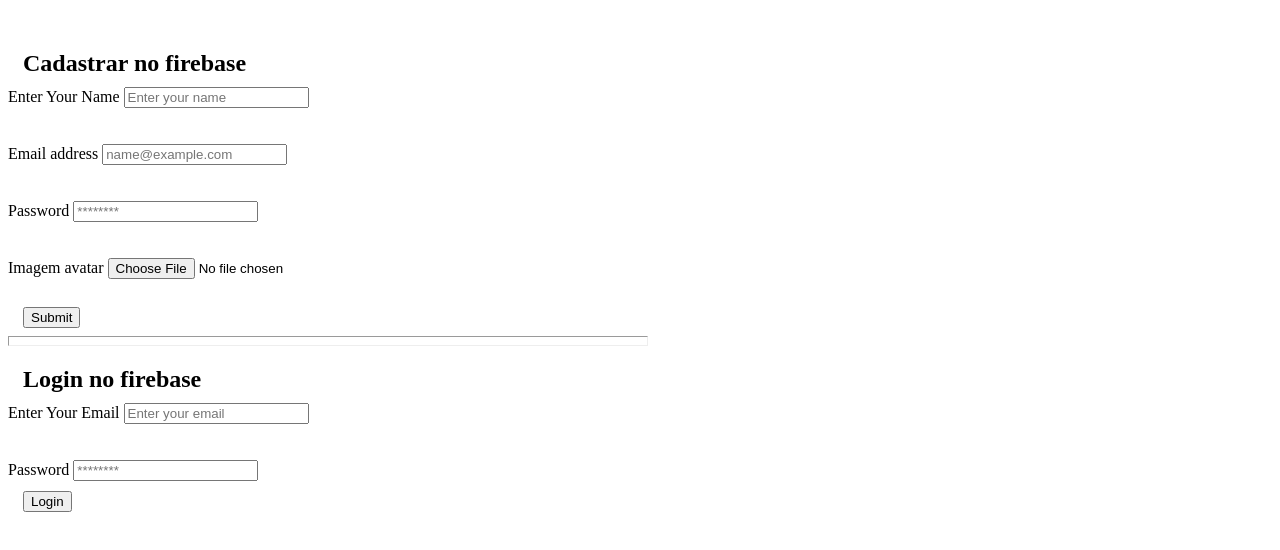
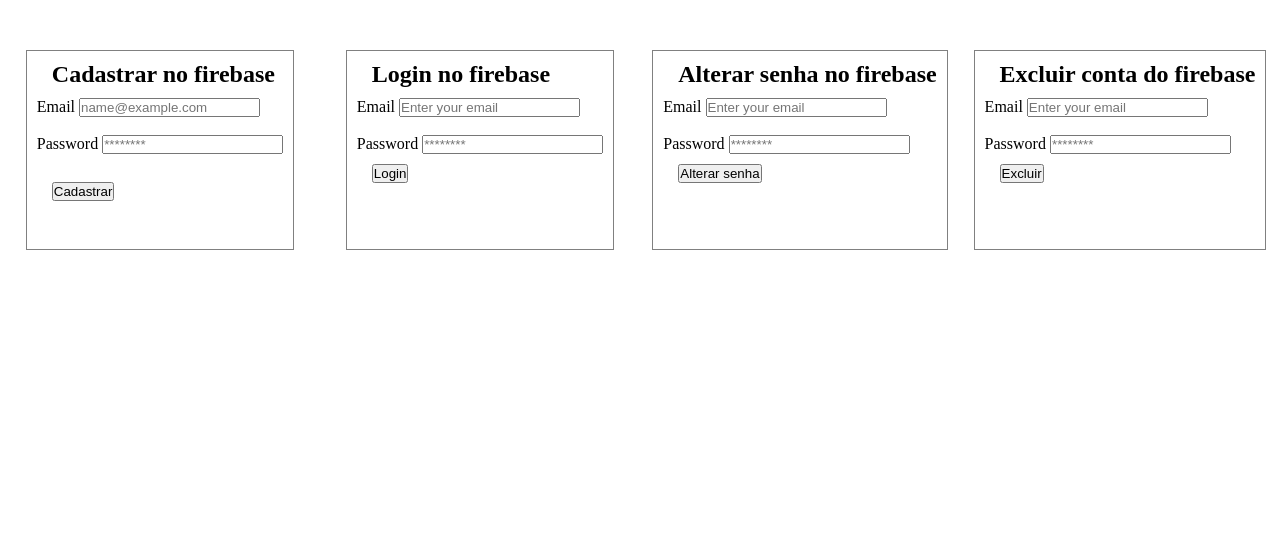
Before and after one commit to Rodrigoluma/WebAPI_E-commerce_Group, a website with bundled scripts: page index.html in a window 1280 px wide. Built offline with nearby package versions, Linux system fonts and the light colour scheme.

Commit message:
email conf cadastro e inserido logout

```diff
--- a/cadast.js
+++ b/cadast.js
@@ -4,7 +4,7 @@
 
 import { getAnalytics } from "https://www.gstatic.com/firebasejs/9.9.2/firebase-analytics.js";
 
-import { getAuth, createUserWithEmailAndPassword, signInWithEmailAndPassword } from 'https://www.gstatic.com/firebasejs/9.9.2/firebase-auth.js';
+import { getAuth, createUserWithEmailAndPassword, signInWithEmailAndPassword, sendSignInLinkToEmail, signOut } from 'https://www.gstatic.com/firebasejs/9.9.2/firebase-auth.js';
 
 
 // TODO: Add SDKs for Firebase products that you want to use
@@ -55,12 +55,11 @@
   });
 } */
 
-const nameCad = document.getElementById('name').value;
+
 const emailCad = document.getElementById('email');
 const passCad = document.getElementById('password');
-const photoCad = document.getElementById('imgAvatar').value;
 const btnSend = document.getElementById('btnCad');
-
+const returnCad = document.getElementById('retornocad');
 
 //---------------------NOVO USER EMAIL/SENHA
 
@@ -70,16 +69,51 @@
     createUserWithEmailAndPassword(auth, emailCad.value, passCad.value)
   .then((userCredential) => {
     // Signed in
-    console.log("user cadastrado" + emailCad.value + passCad.value);
+    returnCad.innerText = 'Cadastrado com sucesso!';
+
     const user = userCredential.user;
+
+    // ...ENVIO DE EMAIL DE VERIFICAÇÃO
+    const actionCodeSettings = {
+        // URL you want to redirect back to. The domain (www.example.com) for this
+        // URL must be in the authorized domains list in the Firebase Console.
+        url: 'https://rodrigoluma.github.io/WebAPI_E-commerce_Group/',
+        // This must be true.
+        handleCodeInApp: true,
+        iOS: {
+          bundleId: 'com.example.ios'
+        },
+        android: {
+          packageName: 'com.example.android',
+          installApp: true,
+          minimumVersion: '12'
+        },
+        dynamicLinkDomain: 'example.page.link'
+      };
+    sendSignInLinkToEmail(auth, emailCad.value, actionCodeSettings)
+  .then(() => {
+    // The link was successfully sent. Inform the user.
+    // Save the email locally so you don't need to ask the user for it again
+    // if they open the link on the same device.
+    window.localStorage.setItem('emailForSignIn', email);
+    console.log('email enviado');
     // ...
   })
   .catch((error) => {
     const errorCode = error.code;
     const errorMessage = error.message;
-    console.log('erro de cadastro');
+    console.log('email nao enviado erro: ' + errorCode + errorMessage);
+    // ...
+  });
+  })
+  .catch((error) => {
+    const errorCode = error.code;
+    const errorMessage = error.message;
+    returnCad.innerText = "Usuário já cadastrado!"
+
     // ..
   });
+
 });
 
 //---------------------LOGIN USER EMAIL/SENHA
@@ -87,6 +121,9 @@
 const emailLog = document.getElementById('emailLogin');
 const passLog = document.getElementById('passLogin');
 const btnLogin = document.getElementById('btnLogin');
+const returnLog = document.getElementById('retornologin');
+const divLogin = document.querySelector('.divLogin');
+const divLogout = document.querySelector('.divLogado');
 
 btnLogin.addEventListener('click', () => {
 
@@ -96,22 +133,36 @@
   .then((userCredential) => {
     // Signed in
     const user = userCredential.user;
-    console.log('logado' + emailLog.value + passLog.value);
-    // ...
+    returnLog.innerText = "Login realizado!"
+    // troca por botão deslogar
+    divLogin.style.display = "none";
+divLogout.style.display = "block";
   })
   .catch((error) => {
     const errorCode = error.code;
     const errorMessage = error.message;
-    console.log('não logou' + emailLog.value + passLog.value);
+    returnLog.innerText = "Usuário/Senha inválidos!"
   });
-})
-/*
-<!-- url do realtime database -->
-<!-- https://console.firebase.google.com/u/1/project/e-commercedbtechteam/database/e-commercedbtechteam-default-rtdb/data/~2F -->
 
+});
 
-<!-- Conta de serviço Firebase
-firebase-adminsdk-hkyhi@e-commercedbtechteam.iam.gserviceaccount.com
- -->
+//-------------------------------------------DESLOGAR
+const btnLogout = document.getElementById('btndeslogar');
 
- */
+btnLogout.addEventListener('click', () => {
+    const auth = getAuth();
+signOut(auth).then(() => {
+  // Sign-out successful.
+  divLogin.style.display = "block";
+divLogout.style.display = "none";
+}).catch((error) => {
+  // An error happened.
+});
+
+});
+
+//---------------------ALTERAR SENHA DE CADASTRO
+const emailAlt = document.getElementById('emailaltsenha');
+const passAlt = document.getElementById('passaltsenha');
+const btnAlt = document.getElementById('btnaltsenha');
+const returnAlt = document.getElementById('retornoaltsenha');
--- /dev/null
+++ b/index.css
@@ -0,0 +1,21 @@
+*{
+    margin: 0;
+    padding: 0;
+
+}
+
+#gridFirebase{
+    display: grid;
+    grid-template-columns: 1fr 1fr 1fr 1fr;
+    height: 200px;
+    width: 100vw;
+    justify-items: center;
+}
+.bordergrids{
+    border: 1px solid gray;
+    padding: 10px;
+
+}
+.divLogado{
+    display: none;
+}
--- a/index.html
+++ b/index.html
@@ -4,94 +4,78 @@
     <meta charset="UTF-8">
     <meta http-equiv="X-UA-Compatible" content="IE=edge">
     <meta name="viewport" content="width=device-width, initial-scale=1.0">
+    <link rel="stylesheet" href="index.css">
     <title>Teste no firebase</title>
 </head>
-<body class="container" style="margin-top: 50px;
-    width: 50%; height:auto;">
-
-    <h2 class="text-primary" style=
-        "margin-left: 15px; margin-bottom: 10px">
-        Cadastrar no firebase
-    </h2>
-
+<body class="container" style="margin-top: 50px; width: 50%; height:auto;">
+  <div id="gridFirebase">
+    <div class="bordergrids">
+      <h2 class="text-primary" style="margin-left: 15px; margin-bottom: 10px">Cadastrar no firebase</h2>
       <form class="container" id="contactFormCad">
-        <div class="card">
-            <div class="card-body">
-                <div class="form-group">
-                    <label for="exampleFormControlInput1">
-                        Enter Your Name
-                    </label>
+        <label for="exampleFormControlInput1">Email</label>
         <span></span>
-                    <input type="text" class="form-control"
-                    id="name" placeholder="Enter your name" selected>
-                </div><BR></BR>
-
-                <div class="form-group">
-                    <label for="exampleFormControlInput1">
-                        Email address
-                    </label>
+        <input type="email" class="form-control" id="email" placeholder="name@example.com">
+        <br><br>
+        <label for="exampleFormControlInput1">Password</label>
         <span></span>
-                    <input type="email" class="form-control"
-                    id="email" placeholder="name@example.com">
-                </div><br><br>
-
-                <div class="form-group">
-                  <label for="exampleFormControlInput1">
-                      Password
-                  </label>
+        <input type="password" class="form-control" id="password" placeholder="********">
+        <br><br>
+        <p id="retornocad"></p>
+        </form>
+      <button type="submit" id="btnCad" class="btn btn-primary" style="margin-left: 15px; margin-top: 10px">Cadastrar</button>
+    </div>
+    <div class="bordergrids">
+      <div class="divLogin">
+        <h2 class="text-primary" style="margin-left: 15px; margin-bottom: 10px">Login no firebase</h2>
+        <form class="container" id="contactFormLogin">
+          <label for="exampleFormControlInput1">Email</label>
           <span></span>
-                  <input type="password" class="form-control"
-                  id="password" placeholder="********">
-              </div><br><br>
-
-                <div class="form-group">
-                  <label for="exampleFormControlInput1">
-                      Imagem avatar
-                  </label>
+          <input type="email" class="form-control" id="emailLogin" placeholder="Enter your email">
+          <BR></BR>
+          <label for="exampleFormControlInput1">Password</label>
           <span></span>
-                  <input type="file" accept=".png, .jpeg, .jpg" class="form-control"
-                  id="imgAvatar" placeholder="Somente png ou jpeg">
-              </div><br>
+          <input type="password" class="form-control" id="passLogin" placeholder="********">
+          <p id="retornologin"></p>
+        </form>
+        <button type="submit" id="btnLogin" class="btn btn-primary" style="margin-left: 15px; margin-top: 10px">Login</button>
+      </div>
+      <div class="divLogado">
+        <p> Usuário logado</p>
+        <button type="submit" id="btndeslogar" class="btn btn-primary" style="margin-left: 15px; margin-top: 10px">Sign out</button>
+      </div>
+    </div>
+    <div class="bordergrids">
+      <h2 class="text-primary" style="margin-left: 15px; margin-bottom: 10px">Alterar senha no firebase</h2>
+      <form class="container" id="contactFormAltSenha">
+        <label for="exampleFormControlInput1">Email</label>
+        <span></span>
+        <input type="email" class="form-control" id="emailaltsenha" placeholder="Enter your email">
+        <BR></BR>
+        <label for="exampleFormControlInput1">Password</label>
+        <span></span>
+        <input type="password" class="form-control" id="passaltsenha" placeholder="********">
+        <p id="retornoaltsenha"></p>
+      </form>
+      <button type="submit" id="btnaltsenha" class="btn btn-primary" style="margin-left: 15px; margin-top: 10px">Alterar senha</button>
+    </div>
+    <div class="bordergrids">
+      <h2 class="text-primary" style="margin-left: 15px; margin-bottom: 10px">Excluir conta do firebase</h2>
+      <form class="container" id="contactFormexcluir">
+        <label for="exampleFormControlInput1">Email</label>
+        <span></span>
+        <input type="email" class="form-control" id="emailexcluir" placeholder="Enter your email">
+        <BR></BR>
+        <label for="exampleFormControlInput1">Password</label>
+        <span></span>
+        <input type="password" class="form-control" id="passexcluir" placeholder="********">
+        <p id="retornoexcluir"></p>
+      </form>
+      <button type="submit" id="btnexcluir" class="btn btn-primary" style="margin-left: 15px; margin-top: 10px">Excluir</button>
+    </div>
+  </div>
+  <div id="gridMongoDB">
 
   </div>
-          </div>
-          </form>
-            <button type="submit" id="btnCad" class="btn btn-primary" style="margin-left: 15px; margin-top: 10px">
-                Submit
-            </button>
-
-  <hr size="10">
-
-  <h2 class="text-primary" style="margin-left: 15px; margin-bottom: 10px">Login no firebase</h2>
-
-    <form class="container" id="contactFormLogin">
-        <div class="card">
-            <div class="card-body">
-                <div class="form-group">
-                    <label for="exampleFormControlInput1">
-                        Enter Your Email
-                    </label>
-                     <span></span>
-                    <input type="email" class="form-control"
-                    id="emailLogin" placeholder="Enter your email">
-                </div><BR></BR>
-
-                <div class="form-group">
-                    <label for="exampleFormControlInput1">
-                        Password
-                    </label>
-                      <span></span>
-                    <input type="password" class="form-control"
-                    id="passLogin" placeholder="********">
-                </div>
-
-            </div>
-          </div>
-      </form>
-            <button type="submit" id="btnLogin" class="btn btn-primary"
-                style="margin-left: 15px; margin-top: 10px">
-                Login
-            </button>
     <script src="cadast.js" type="module"></script>
 </body>
 </html>
```
Lines whose indentation alone changed are shown as unchanged.
